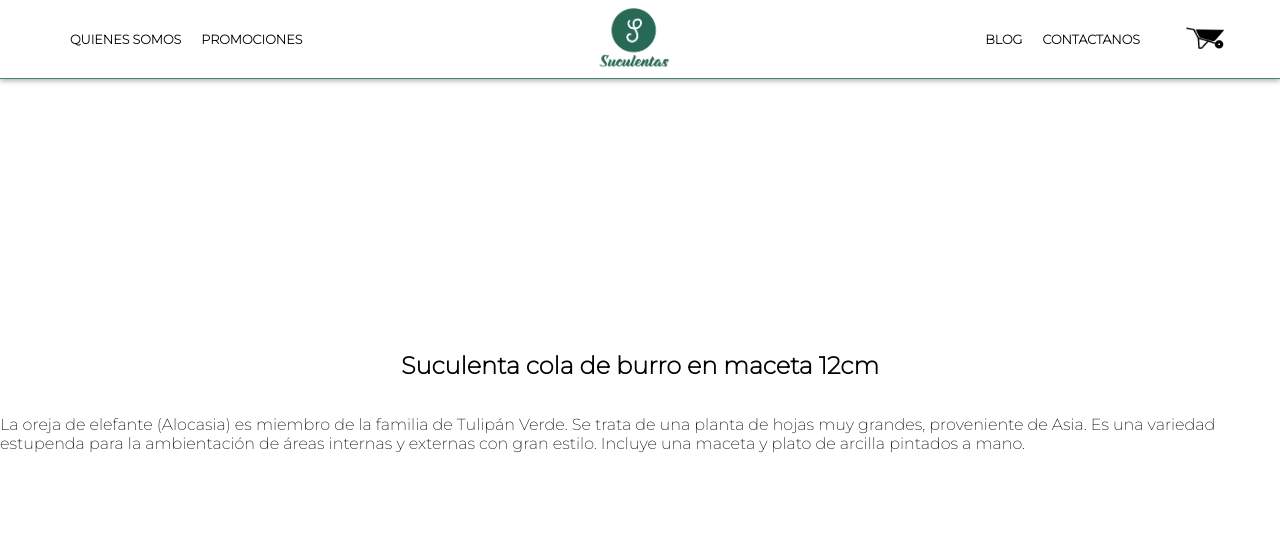
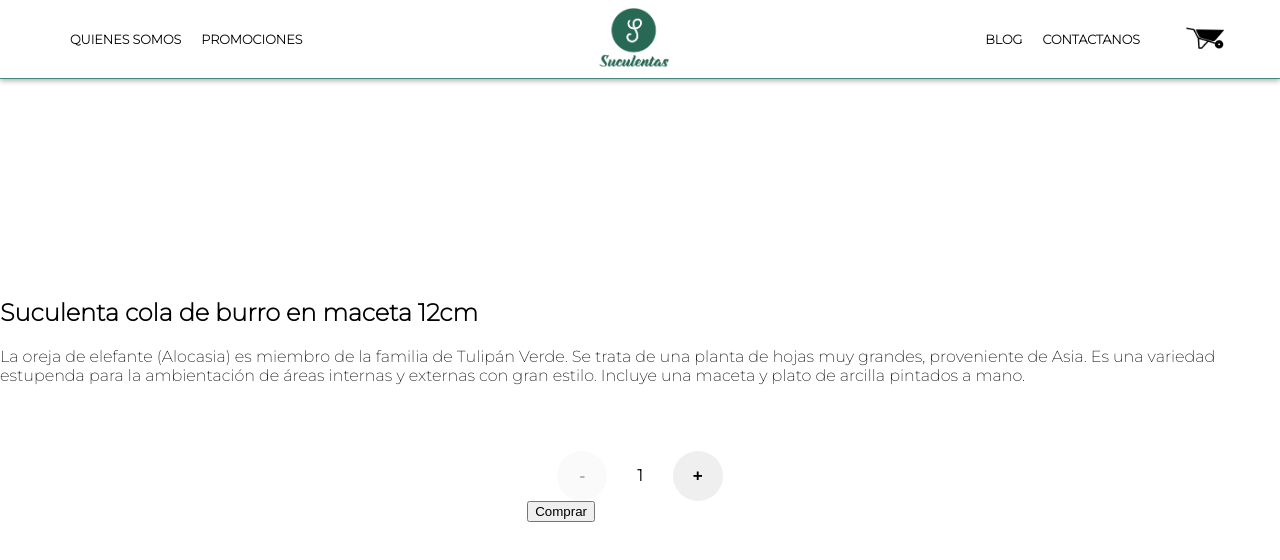
Before and after one commit to NellSheridan/suculentas, a React (Create React App) app: page /productos/1 in a window 1280 px wide. Shown: the top 560 px of the page. Built offline with nearby package versions, Linux system fonts and the light colour scheme.

Commit message:
feat(): Agrega componente Count dentro de ItemDetail

```diff
--- a/src/components/ItemListContainer/ItemDetailContainer/ItemDetailContainer.jsx
+++ b/src/components/ItemListContainer/ItemDetailContainer/ItemDetailContainer.jsx
@@ -1,35 +1,43 @@
 import React, { useState, useEffect }from 'react';
 import './ItemDetailContainer.css';
 import { useParams } from 'react-router';
+import ItemCount from '../../ItemCount/ItemCount'
+import { Link } from 'react-router-dom'
 
 const ItemDetailContainer = () => {
+    // Refactorizar item debe venir de una props al elegir el elemento
     const productsArray = [
         {
             id: '0',
+            stock: 10,
             product: 'Lavanda morada en maceta 28cm',
             description: `La oreja de elefante (Alocasia) es miembro de la familia de Tulipán Verde. Se trata de una planta de hojas muy grandes, proveniente de Asia. Es una variedad estupenda para la ambientación de áreas internas y externas con gran estilo.
             Incluye una maceta y plato de arcilla pintados a mano.`,
         },
         {
             id: '1',
+            stock: 5,
             product: 'Suculenta cola de burro en maceta 12cm',
             description: `La oreja de elefante (Alocasia) es miembro de la familia de Tulipán Verde. Se trata de una planta de hojas muy grandes, proveniente de Asia. Es una variedad estupenda para la ambientación de áreas internas y externas con gran estilo.
             Incluye una maceta y plato de arcilla pintados a mano.`,
         },
         {
             id: '2',
+            stock: 2,
             product: 'Suculenta árbol de Jade en maceta 9cm',
             description: `La oreja de elefante (Alocasia) es miembro de la familia de Tulipán Verde. Se trata de una planta de hojas muy grandes, proveniente de Asia. Es una variedad estupenda para la ambientación de áreas internas y externas con gran estilo.
             Incluye una maceta y plato de arcilla pintados a mano.`,
         },
         {
             id: '3',
+            stock: 6,
             product: 'Suculenta Calanchoe en maceta 9.5cm',
             description: `La oreja de elefante (Alocasia) es miembro de la familia de Tulipán Verde. Se trata de una planta de hojas muy grandes, proveniente de Asia. Es una variedad estupenda para la ambientación de áreas internas y externas con gran estilo.
             Incluye una maceta y plato de arcilla pintados a mano.`,
         },
         {
             id: '4',
+            stock: 8,
             product: 'Lavanda4',
             description: `La oreja de elefante (Alocasia) es miembro de la familia de Tulipán Verde. Se trata de una planta de hojas muy grandes, proveniente de Asia. Es una variedad estupenda para la ambientación de áreas internas y externas con gran estilo.
             Incluye una maceta y plato de arcilla pintados a mano.`,
@@ -51,11 +59,37 @@ const ItemDetailContainer = () => {
         getSelectItem().then(result => setItemToDisplay(result));
     }, [id]);
 
+    // Logica de entregable
 
+    const [ count, setCount ] = useState(1);
+
+    const [ finished, setFinished ] = useState(false);
+
+    const handleState = () => setFinished(!finished);
     return (
         <div className="detail-wrapper">
-            <h2>{ itemToDisplay?.product }</h2>
-            <p>{ itemToDisplay?.description }</p>
+            <div className="info">
+                <h2>{ itemToDisplay?.product }</h2>
+                <p>{ itemToDisplay?.description }</p>
+            </div>
+            {
+                !finished ? (
+                    <div>
+                        <ItemCount
+                            min={1}
+                            count={count}
+                            setCount={setCount}
+                            max={itemToDisplay?.stock}
+                        />
+                        <button> Comprar </button>
+                    </div>
+                ) : (
+                    <Link to="/bolsa" onClick={handleState}>
+                        <button onClick={handleState}>Terminar mi compra</button>
+                    </Link>
+                )
+            }
+
         </div>
     )
 }
```
